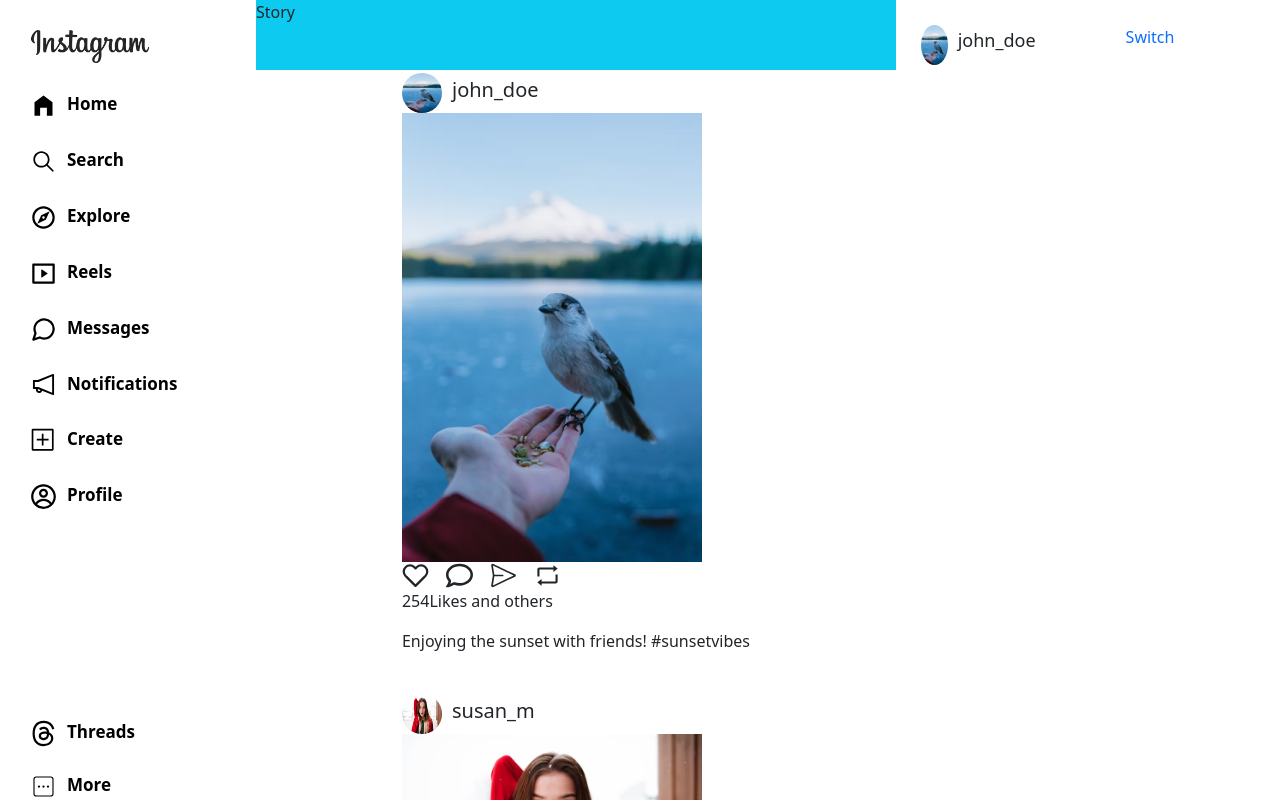
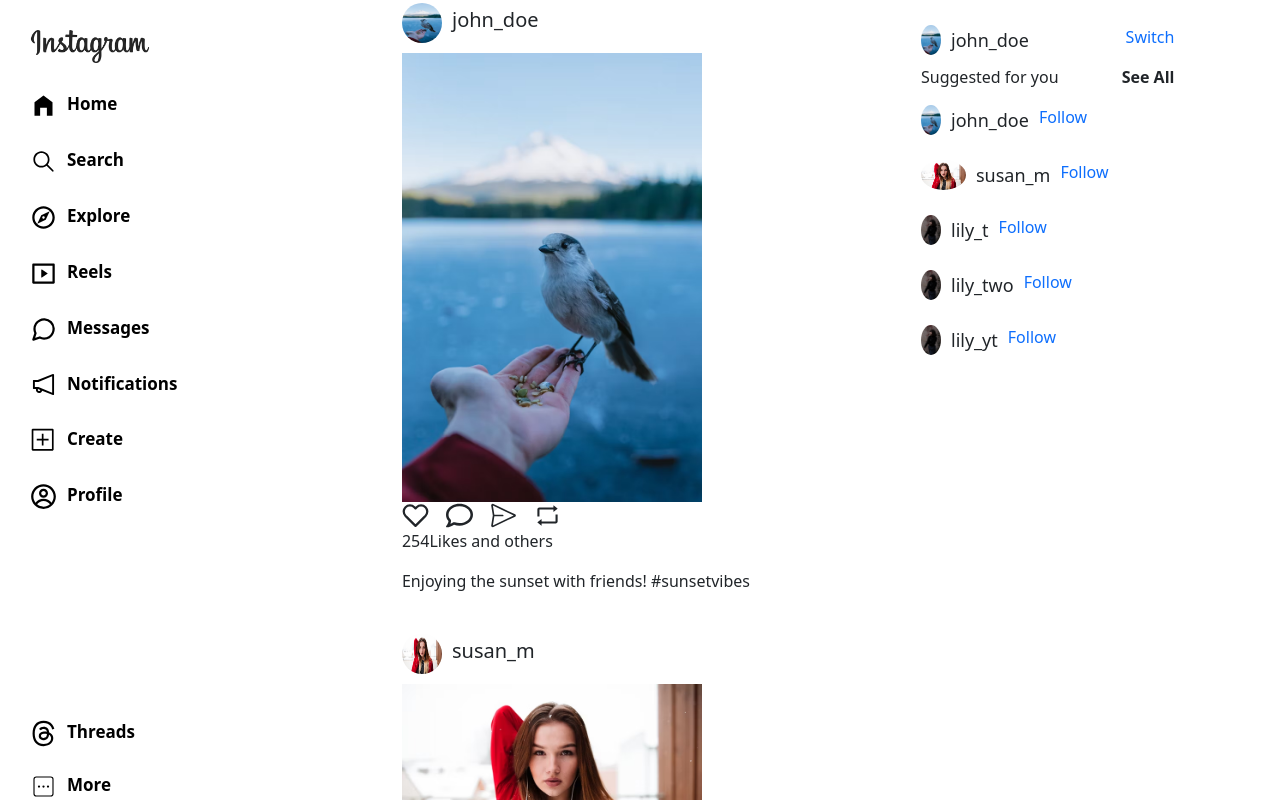
Before and after one commit to voldyabishek/Instagram-Clone-Project, a React (Vite) app: page / in a window 1280 px wide. Shown: the top 800 px of the page. Built offline with nearby package versions, Linux system fonts and the light colour scheme; data requests are answered from the project's data file.

Commit message:
add story component

```diff
--- a/db.json
+++ b/db.json
@@ -116,5 +116,37 @@
         "profilePic": "profile-img3.avif",
         "fullName": "Lily Taylor"
       }
+    ],
+    "stories":[
+      {
+        "Id": "1",
+        "user": {
+          "userId": "101",
+          "username": "john_doe",
+          "profilePic": "profile-img1.avif",
+          "fullName": "John Doe"
+        },
+        "image": "profile-img1.avif"
+      },
+        {
+          "Id": "2",
+          "user": {
+            "userId": "104",
+            "username": "susan_m",
+            "profilePic": "profile-img2.avif",
+            "fullName": "Susan M"
+          },
+          "image": "profile-img2.avif"
+        },
+          {
+            "Id": "3",
+            "user": {
+              "userId": "106",
+              "username": "lily_t",
+              "profilePic": "profile-img3.avif",
+              "fullName": "Lily Taylor"
+            },
+            "image": "profile-img3.avif"
+          }
     ]
   }
--- a/src/Components/Posts.jsx
+++ b/src/Components/Posts.jsx
@@ -25,15 +25,17 @@ const Posts = () => {
       <div className="Post-page">
         {posts.length > 0 ? (
           <div className="All-posts">
-            {posts.map((post) => (
-              <div key={post.id}>
+            {posts.map((Post) => (
+              <div key={Post.id}>
                 <div className="profile ">
                   {/* profile pic */}
-                  <img src={post.user.profilePic} className="rounded-circle" id="profile-pic" alt="profile picture" />
-                  <h5>{post.user.username}</h5>
+                  <img src={Post.user.profilePic} className="rounded-circle" id="profile-pic" alt="profile picture" />
+                  <h5>{Post.user.username}</h5>
                   </div>
-                {/* post pic */}
-                <img src={post.image} alt="post" id="post" />
+                {/* Post pic */}
+                <div className="post-imgs">
+                <img src={Post.image} alt="Post" id="post-img" />
+                </div>
 
                <div className="lcs-icons">
              {/* like,comment,share=>lcs-icons */}
@@ -43,9 +45,9 @@ const Posts = () => {
              <AiOutlineRetweet/>
                </div>
                <div>
-                <p>{post.likes}Likes and others</p>
-                <p>{post.description}</p>
-                <p>{post.caption}</p>
+                <p>{Post.likes}Likes and others</p>
+                <p>{Post.description}</p>
+                <p>{Post.caption}</p>
 
                </div>
 
--- a/src/Components/Story.jsx
+++ b/src/Components/Story.jsx
@@ -1,13 +1,39 @@
-import React from 'react'
-import "../CssComponents/Story.css"
+import React, { useState } from "react";
+import { useEffect } from "react";
+import "../CssComponents/Story.css";
 const Story = () => {
+  const [stories, setStories] = useState([]);
 
+  // data fetching for stories
+  useEffect(() => {
+    fetch("http://localhost:3000/stories")
+      .then((data) => data.json())
+      .then((data) => setStories(data))
+      .catch((err) => console.log(err));
+
+  }, []);
 
   return (
     <>
-    <div className='bg-info' id="story">Story</div>
+      <div className="story">
+        {stories.length > 0 ? (
+          //map for stories
+          <div>
+            {stories.map((storie) => {
+              <div key={storie.id}>
+                <img  src={storie.user.profilePic} alt="story pic"></img>
+
+              </div>
+            })}
+          </div>
+        ) : (
+
+            <p>stories loading</p>
+
+        )}
+      </div>
     </>
-  )
-}
+  );
+};
 
-export default Story
+export default Story;
--- a/src/Components/Suggestion.jsx
+++ b/src/Components/Suggestion.jsx
@@ -8,7 +8,7 @@ const Suggestion = () => {
 
 
   const [profile,setProfile] = useState(null);
-  // const [suggestions,setSuggestion] = useState([]);
+  const [suggestions,setSuggestion] = useState([]);
 
   useEffect(()=>{
 
@@ -19,10 +19,10 @@ const Suggestion = () => {
     catch(err => console.log(err))
 
     // for suggestion json data fetching
-    /* fetch("http://localhost:3000/suggestions").
+    fetch("http://localhost:3000/suggestions").
     then(data => data.json()).
     then(data => setSuggestion(data)).
-    catch(err => console.log(err)) */
+    catch(err => console.log(err))
   },[]);
 
   return (
@@ -37,7 +37,40 @@ const Suggestion = () => {
       <p className='ms-auto  text-primary'>Switch</p>
       </div>
        :<p>Loading</p> }
+
+      <div className='d-flex '><br/>
+      <p>Suggested for you</p>
+      <b className='  ms-auto '>See All</b>
+
+      </div>
+      {/* this div for suggestion list data mapping */}
+           <div  >
+
+            {suggestions.length > 0 ?(
+              <div>
+              {suggestions.map((suggestion)=>(
+
+
+                       <div className='suggestions'  key={suggestion.id}>
+                            <div className='suggestion-list '>
+                              <img className="rounded-circle"src={suggestion.profilePic}></img>
+                              <h5>{suggestion.username}</h5>
+                              <p className='text-primary  '>Follow</p>
+                            </div>
+                       </div>
+
+              ))}
+              </div>
+            ):(
+              <div>
+                <p>Loading</p>
+              </div>
+            )}
+           </div>
+
+
        </div>
+
      </div>
 
     </>
--- a/src/CssComponents/Posts.css
+++ b/src/CssComponents/Posts.css
@@ -15,6 +15,7 @@ margin-top: 8px;
 #profile-pic{
   height:40px;
   width:40px;
+  gap:10px;
   margin-top: -5px;
 }
 .profile{
@@ -24,8 +25,13 @@ margin-top: 8px;
 
 }
 
-#post{
+#post-img{
     width:300px;
+
+}
+
+.post-imgs{
+    margin-top: 10px;
 }
 
 .lcs-icons{
--- a/src/CssComponents/Suggestion.css
+++ b/src/CssComponents/Suggestion.css
@@ -1,5 +1,5 @@
 .rounded-circle{
-    height:40px;
+    height:30px;
 }
 
 .suggestion{
@@ -20,3 +20,18 @@ flex-direction:row;
  gap:10px;
 
 }
+
+.suggestions{
+   margin-bottom:15px;
+   /* margin-top: 20px;
+    padding: 10px;
+    border-radius: 10px;
+    background-color: #f8f9fa;
+    box-shadow: 0 4px 8px rgba(0, 0, 0, 0.1); */
+
+}
+.suggestion-list{
+    display: flex;
+    flex-direction:row;
+    gap: 10px;
+}
```
